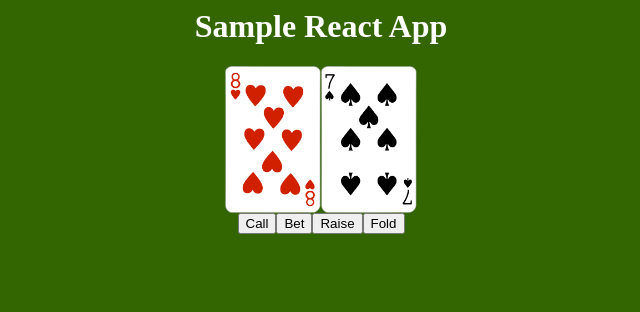
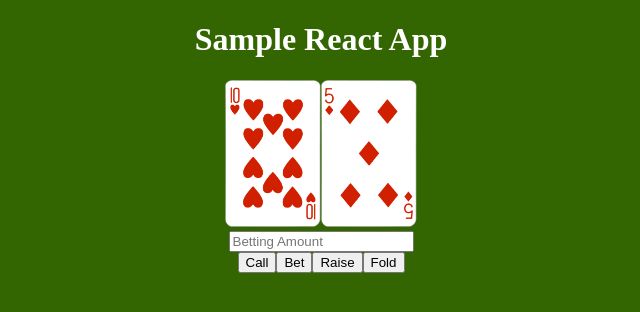
Before and after one commit to ltrainpr/poker-trainer, a React app: page / in a window 1280 px wide. Shown: the top 312 px of the page, without its empty margins (319-959 px from the left). Built offline with nearby package versions, Linux system fonts and the light colour scheme.

Commit message:
Once player bets action is over render new players cards.

```diff
--- a/index.html
+++ b/index.html
@@ -1,4 +1,5 @@
-<html>
+<!DOCTYPE html>
+<html lang="en">
   <head>
     <meta charset="UTF-8">
     <title>Sample React App</title>
--- a/src/client/components/ActionButton.jsx
+++ b/src/client/components/ActionButton.jsx
@@ -1,10 +1,45 @@
-import React, { Component } from 'react';
+import React, { Component } from "react";
 
 class ActionButton extends Component {
+  constructor(props) {
+    super(props);
+
+    // This binding is necessary to make `this` work in the callback
+    this.handleClick = this.handleClick.bind(this);
+  }
+
+  handleClick(e) {
+    e.preventDefault();
+    var actionIndex, player;
+    switch (this.props.value) {
+      case "fold":
+        actionIndex = this.props.game.betting.playerFolds(this.props.player);
+        break;
+      case "call":
+        actionIndex = this.props.game.betting.playerBets(this.props.player, 2);
+        break;
+      case "bet":
+        console.log("handleClick bet");
+        actionIndex = this.props.game.betting.playerBets(
+          this.props.player,
+          this.props.bet
+        );
+        break;
+      default:
+        console.log("ActionButton#handleClick value: " + this.props.value);
+        return;
+    }
+
+    player = this.props.game.players[actionIndex];
+    this.props.nextPlayerHand(player.hand);
+  }
+
   render() {
     return (
-      <button>{this.props.action}</button>
-    )
+      <button onClick={this.handleClick} value={this.props.value}>
+        {this.props.action}
+      </button>
+    );
   }
 }
 
--- /dev/null
+++ b/src/client/components/BetAmount.jsx
@@ -0,0 +1,33 @@
+import React, { Component } from "react";
+
+class BetAmount extends Component {
+  constructor(props) {
+    super(props);
+
+    // This binding is necessary to make `this` work in the callback
+    this.handleFilterChange = this.handleFilterChange.bind(this);
+    this.state = {
+      inputValue: ""
+    };
+  }
+
+  handleFilterChange(evt) {
+    this.setState({
+      inputValue: evt.target.value
+    });
+    this.props.updateFilter(evt.target.value);
+  }
+
+  render() {
+    return (
+      <input
+        type="text"
+        ref="filterInput"
+        onChange={this.handleFilterChange}
+        placeholder="Betting Amount"
+      />
+    );
+  }
+}
+
+export default BetAmount;
--- /dev/null
+++ b/src/client/components/BettingContainer.jsx
@@ -0,0 +1,79 @@
+import React, { Component } from "react";
+import ShowHand from "./ShowHand.jsx";
+import BetAmount from "./BetAmount.jsx";
+import ActionButton from "./ActionButton.jsx";
+
+class BettingContainer extends Component {
+  constructor(props) {
+    super(props);
+
+    // This binding is necessary to make `this` work in the callback
+    this.bettingAmount = this.bettingAmount.bind(this);
+    this.nextPlayerHand = this.nextPlayerHand.bind(this);
+    this.state = {
+      bet: "",
+      hand: this.props.player.hand
+    };
+  }
+
+  nextPlayerHand(hand) {
+    this.setState({
+      hand: hand
+    });
+  }
+
+  bettingAmount(bet) {
+    this.setState({
+      bet: bet
+    });
+  }
+
+  render() {
+    return (
+      <div>
+        <div>
+          <ShowHand hand={this.state.hand} />
+        </div>
+        <div>
+          <BetAmount updateFilter={this.bettingAmount} />
+        </div>
+        <div>
+          <ActionButton
+            action="Call"
+            value="call"
+            player={this.props.player}
+            bet={this.state.bet}
+            nextPlayerHand={this.nextPlayerHand}
+            game={this.props.game}
+          />
+          <ActionButton
+            action="Bet"
+            value="bet"
+            player={this.props.player}
+            bet={this.state.bet}
+            nextPlayerHand={this.nextPlayerHand}
+            game={this.props.game}
+          />
+          <ActionButton
+            action="Raise"
+            value="raise"
+            player={this.props.player}
+            bet={this.state.bet}
+            nextPlayerHand={this.nextPlayerHand}
+            game={this.props.game}
+          />
+          <ActionButton
+            action="Fold"
+            value="fold"
+            player={this.props.player}
+            bet={this.state.bet}
+            nextPlayerHand={this.nextPlayerHand}
+            game={this.props.game}
+          />
+        </div>
+      </div>
+    );
+  }
+}
+
+export default BettingContainer;
--- a/src/client/game/betting.js
+++ b/src/client/game/betting.js
@@ -2,9 +2,10 @@ var Betting = function() {
   const smallBlind = 1;
   const bigBlind = 2;
   var actionIndex;
+  var pot;
 
-  function playerToAct(players, underTheGun){
-    return players[getPlayerToActIndex(underTheGun)]
+  function playerToAct(players, underTheGun) {
+    return players[getPlayerToActIndex(underTheGun)];
   }
 
   function getPlayerToActIndex(underTheGun) {
@@ -13,15 +14,18 @@ var Betting = function() {
     switch (actionIndex) {
       case 10:
         actionIndex = 0;
+        break;
       case 11:
         actionIndex = 1;
+        break;
       case 12:
         actionIndex = 2;
+        break;
       default:
         actionIndex = actionIndex;
     }
 
-    return actionIndex
+    return actionIndex;
   }
 
   function blinds(players, button) {
@@ -48,20 +52,23 @@ var Betting = function() {
   }
 
   function playerBets(player, bet) {
-    if(player.money > bet) {
+    if (player.money > bet) {
       player.money = player.money - bet;
       pot = pot + bet;
       actionIndex += 1;
     } else {
-      console.log("Betting#playerBets: Player is attempting to bet more than he has available.");
+      console.log(
+        "Betting#playerBets: Player is attempting to bet more than he has available."
+      );
     }
 
-    return player;
+    return getPlayerToActIndex();
   }
 
   function playerFolds(player) {
     player.hand.length = 0;
     actionIndex += 1;
+    return getPlayerToActIndex();
   }
 
   return { playerToAct, blinds, playerBets, playerFolds };
--- a/src/client/index.js
+++ b/src/client/index.js
@@ -1,8 +1,8 @@
-import React from 'react';
-import { render } from 'react-dom';
-import ActionButton from './components/ActionButton.jsx';
-import ShowHand from './components/ShowHand.jsx';
-import styles from './scss/application.scss';
+import React from "react";
+import { render } from "react-dom";
+import ActionButton from "./components/ActionButton.jsx";
+import BettingContainer from "./components/BettingContainer.jsx";
+import styles from "./scss/application.scss";
 
 var Game = require("./game/game");
 var game = game || Game();
@@ -15,41 +15,25 @@ function startGame() {
   var smallBlind, bigBlind;
   var startingButton = button.generateButtonIndex();
 
-
   [smallBlind, bigBlind] = betting.blinds(players, startingButton);
   dealer.deal(players);
 
-  var action = game.betting.playerToAct(players, game.button.underTheGunIndex(startingButton));
+  var action = game.betting.playerToAct(
+    players,
+    game.button.underTheGunIndex(startingButton)
+  );
 
-  // action stops here until player looks at cards;
-  console.log("action stops here until player looks at cards");
-  console.log(action.hand);
-
-  // Setup event handlers for betting or folding;
-  return action.hand
-
+  return action;
 }
 
 function Action() {
-  var hand = startGame();
+  var player = startGame();
 
   return (
     <div>
-      <div>
-        <ShowHand hand={hand} />
-      </div>
-      <div>
-        <ActionButton action="Call" />
-        <ActionButton action="Bet" />
-        <ActionButton action="Raise" />
-        <ActionButton action="Fold" />
-      </div>
+      <BettingContainer player={player} game={game}/>
     </div>
   );
 }
 
-
-render(
-  <Action />,
-  document.getElementById('root')
-);
+render(<Action />, document.getElementById("root"));
```
